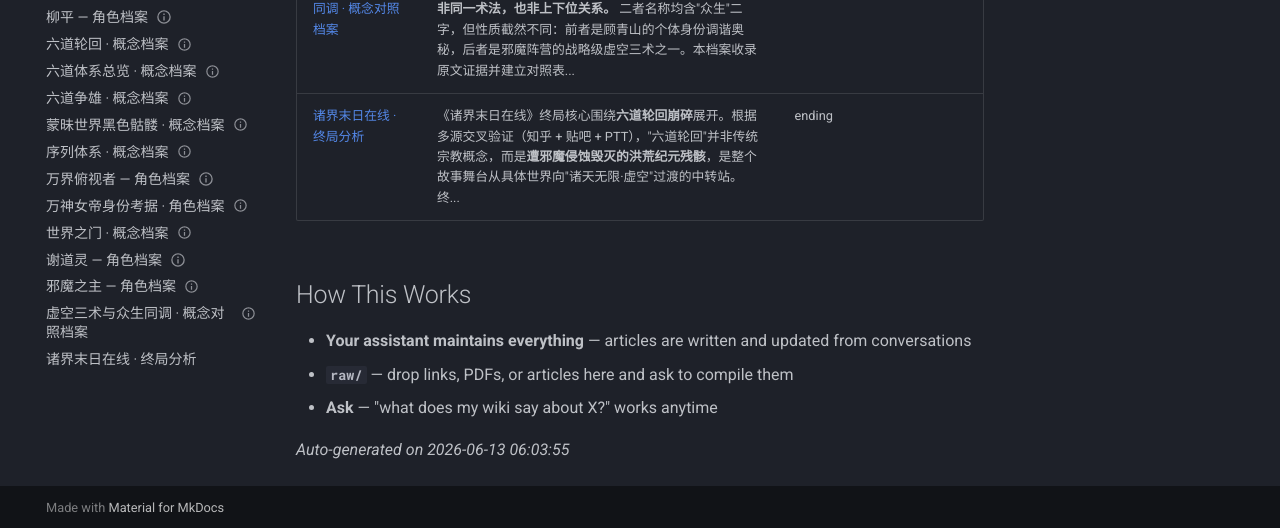
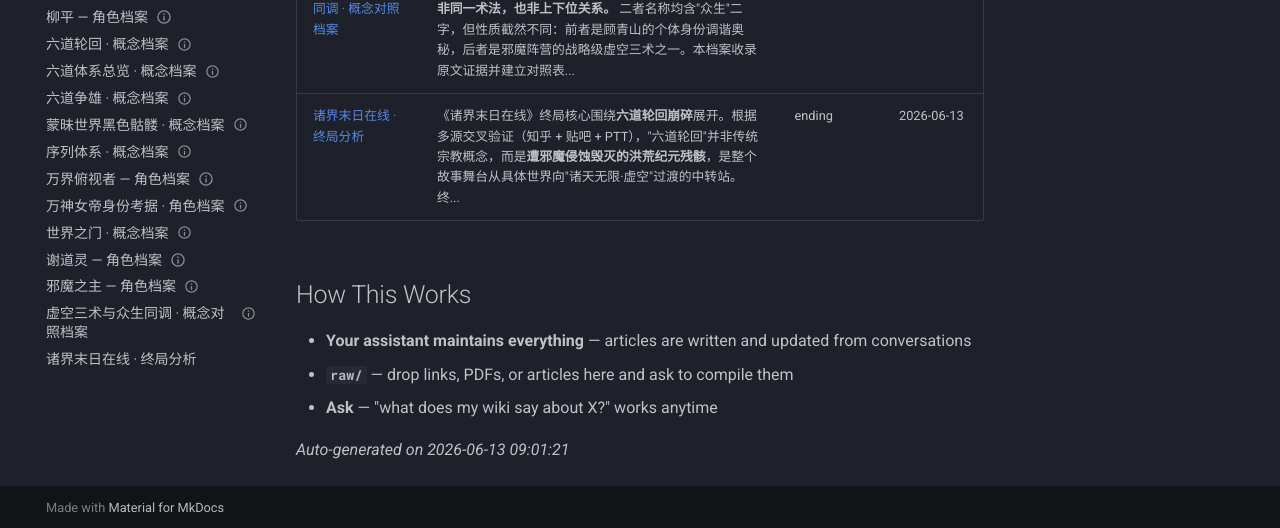
Before and after one commit to Zack3155/llm-wiki, an MkDocs documentation site: the page built from docs/index.md, in a window 1280 px wide and 900 px high, scrolled down 2120 px. Shown: the part 369-897 px from the top of the window. Built offline with MkDocs 1.6.1 and Material for MkDocs 9.7.7, drawn with Linux system fonts in a browser that asks for light colours.

Commit message:
Wiki Linter Auto-Commit: 2026-06-13 09:01:21

```diff
--- a/docs/index.md
+++ b/docs/index.md
@@ -27,7 +27,7 @@ Knowledge base maintained by your AI assistant.
 | [谢道灵 — 角色档案](topics/novel-lore/xie-dao-ling-profile.md) | **谢道灵**，贯穿《诸界末日在线》全篇的核心人物。表面身份从NPC到圣人、宗主之女、天帝层层叠加，但真实位格远超所有表象。她是"最终之术"的术主，也是真实世界的圣尊——换言之，**游戏里的 NPC 最后是主角的造物主**。掌握六道碎... | character-profile | 2026-06-13 |
 | [邪魔之主 — 角色档案](topics/novel-lore/xiemozhizhu-profile.md) | **邪魔之主**，最终BOSS。其**真实身份是被"永灭之王"（地之纪元初来者）封印于青铜柱上的存在**，称号"万物与众生的灭绝者，不可听闻的秘密末日"。 | character-profile | 2026-06-10 |
 | [虚空三术与众生同调 · 概念对照档案](topics/novel-lore/xukong-san-shu-comparison.md) | **读者常混淆的两个核心概念"众生同调"与"一人万生之术"并非同一术法，也非上下位关系。** 二者名称均含"众生"二字，但性质截然不同：前者是顾青山的个体身份调谐奥秘，后者是邪魔阵营的战略级虚空三术之一。本档案收录原文证据并建立对照表... |  | 2026-06-13 |
-| [诸界末日在线 · 终局分析](topics/novel-lore/zhu-jie-mo-ri-ending.md) | 《诸界末日在线》终局核心围绕**六道轮回崩碎**展开。根据多源交叉验证（知乎 + 贴吧 + PTT），"六道轮回"并非传统宗教概念，而是**遭邪魔侵蚀毁灭的洪荒纪元残骸**，是整个故事舞台从具体世界向"诸天无限·虚空"过渡的中转站。终... | ending |  |
+| [诸界末日在线 · 终局分析](topics/novel-lore/zhu-jie-mo-ri-ending.md) | 《诸界末日在线》终局核心围绕**六道轮回崩碎**展开。根据多源交叉验证（知乎 + 贴吧 + PTT），"六道轮回"并非传统宗教概念，而是**遭邪魔侵蚀毁灭的洪荒纪元残骸**，是整个故事舞台从具体世界向"诸天无限·虚空"过渡的中转站。终... | ending | 2026-06-13 |
 
 ## How This Works
 
@@ -35,4 +35,4 @@ Knowledge base maintained by your AI assistant.
 - **`raw/`** — drop links, PDFs, or articles here and ask to compile them
 - **Ask** — "what does my wiki say about X?" works anytime
 
-*Auto-generated on 2026-06-13 06:03:55*
+*Auto-generated on 2026-06-13 09:01:21*
```
Also changed, not shown: docs/topics/novel-lore/zhu-jie-mo-ri-ending.md (+3 -2 lines).
